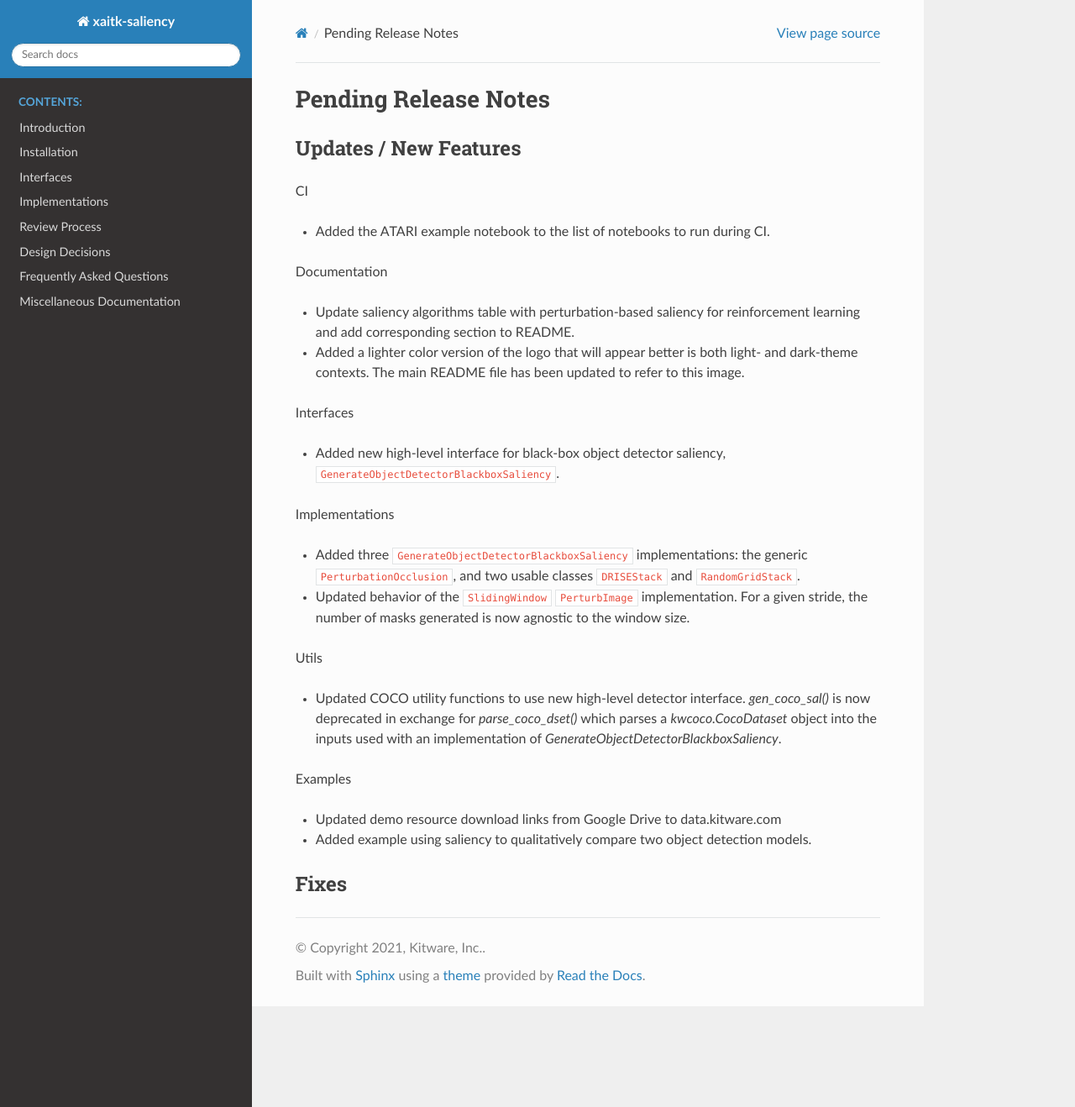
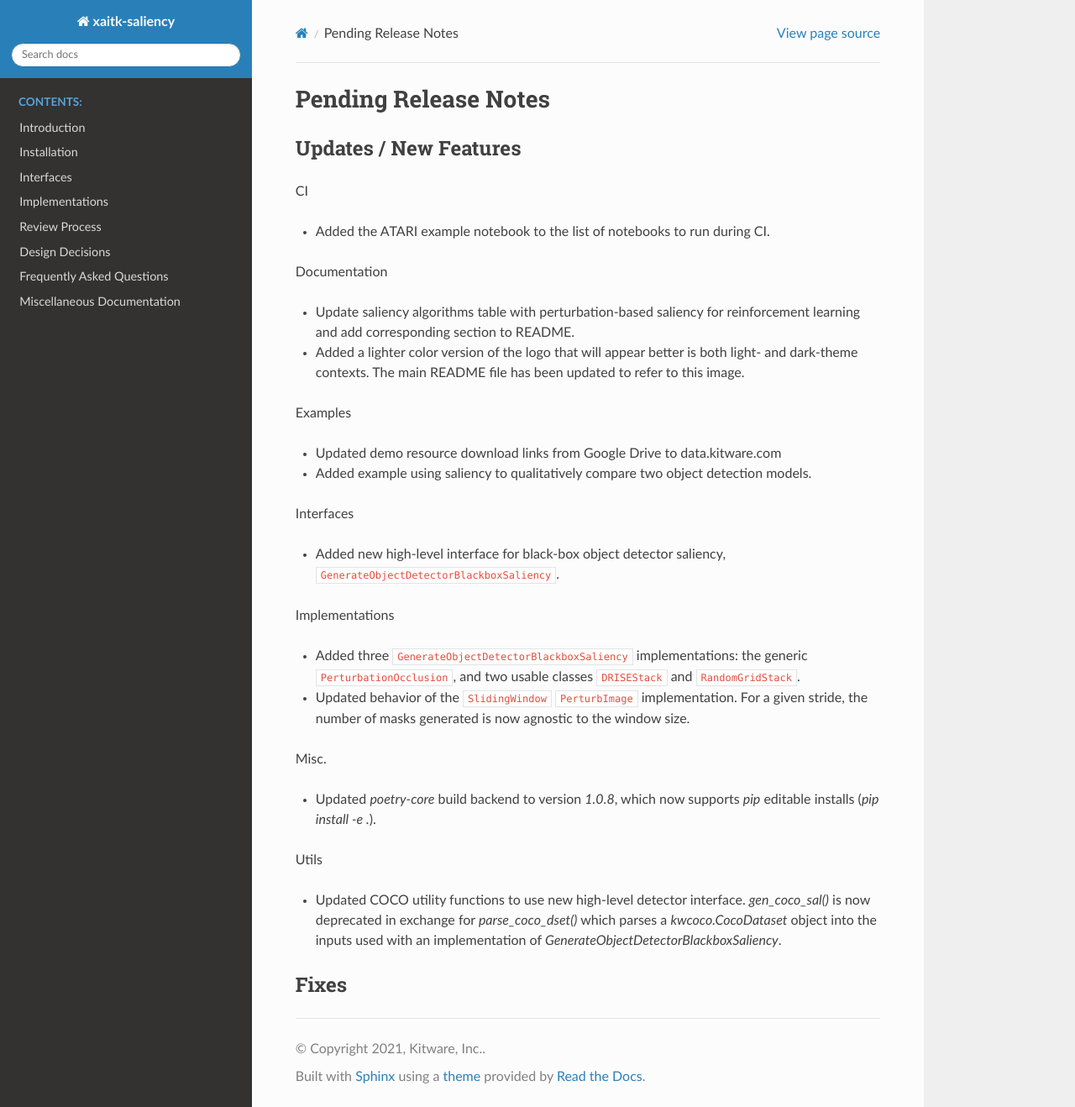
Before and after one commit to XAITK/xaitk-saliency, a Sphinx documentation site: the page built from docs/release_notes/pending_release.rst, in a window 1280 px wide and 1318 px high. Shown: the whole window at 84% size. Built offline with Sphinx 7.4.7 and the Read the Docs theme 2.0.0, drawn with Linux system fonts in a browser that asks for light colours; pages that are not in the unit, such as notebooks, are missing from menus.

Commit message:
Update poetry-core build backend

```diff
--- a/docs/release_notes/pending_release.rst
+++ b/docs/release_notes/pending_release.rst
@@ -17,6 +17,13 @@ Documentation
   light- and dark-theme contexts. The main README file has been updated to refer
   to this image.
 
+Examples
+
+* Updated demo resource download links from Google Drive to data.kitware.com
+
+* Added example using saliency to qualitatively compare two object detection
+  models.
+
 Interfaces
 
 * Added new high-level interface for black-box object detector saliency,
@@ -32,6 +39,11 @@ Implementations
   a given stride, the number of masks generated is now agnostic to the window
   size.
 
+Misc.
+
+* Updated `poetry-core` build backend to version `1.0.8`, which now supports
+  `pip` editable installs (`pip install -e .`).
+
 Utils
 
 * Updated COCO utility functions to use new high-level detector interface.
--- a/pyproject.toml
+++ b/pyproject.toml
@@ -1,5 +1,5 @@
 [build-system]
-requires = ["poetry-core>=1.0.0"]
+requires = ["poetry-core>=1.0.8"]
 build-backend = "poetry.core.masonry.api"
 
 ###############################################################################
```
Also changed, not shown: other parts of docs/release_notes/pending_release.rst (+0 -7 lines).
